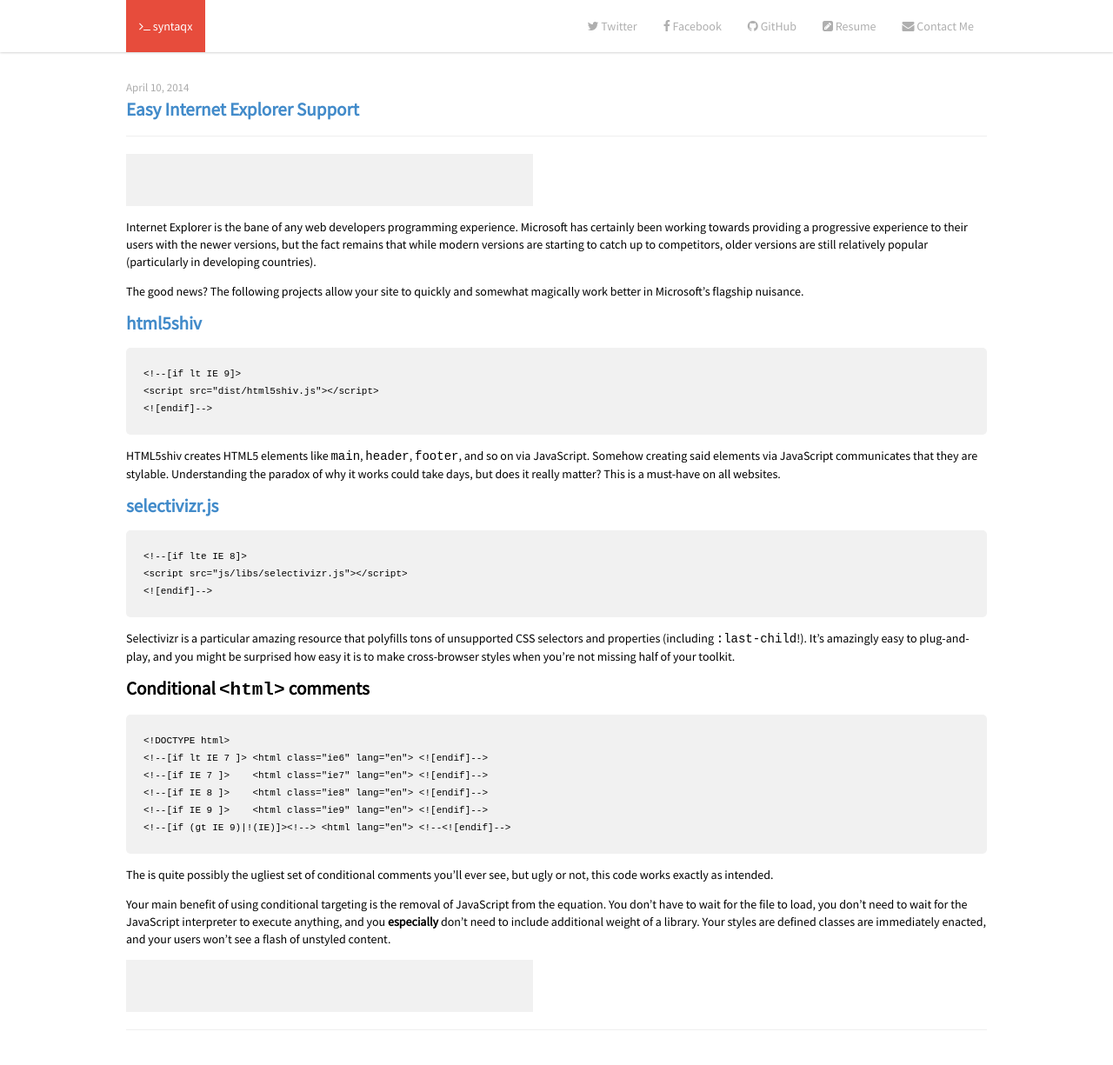
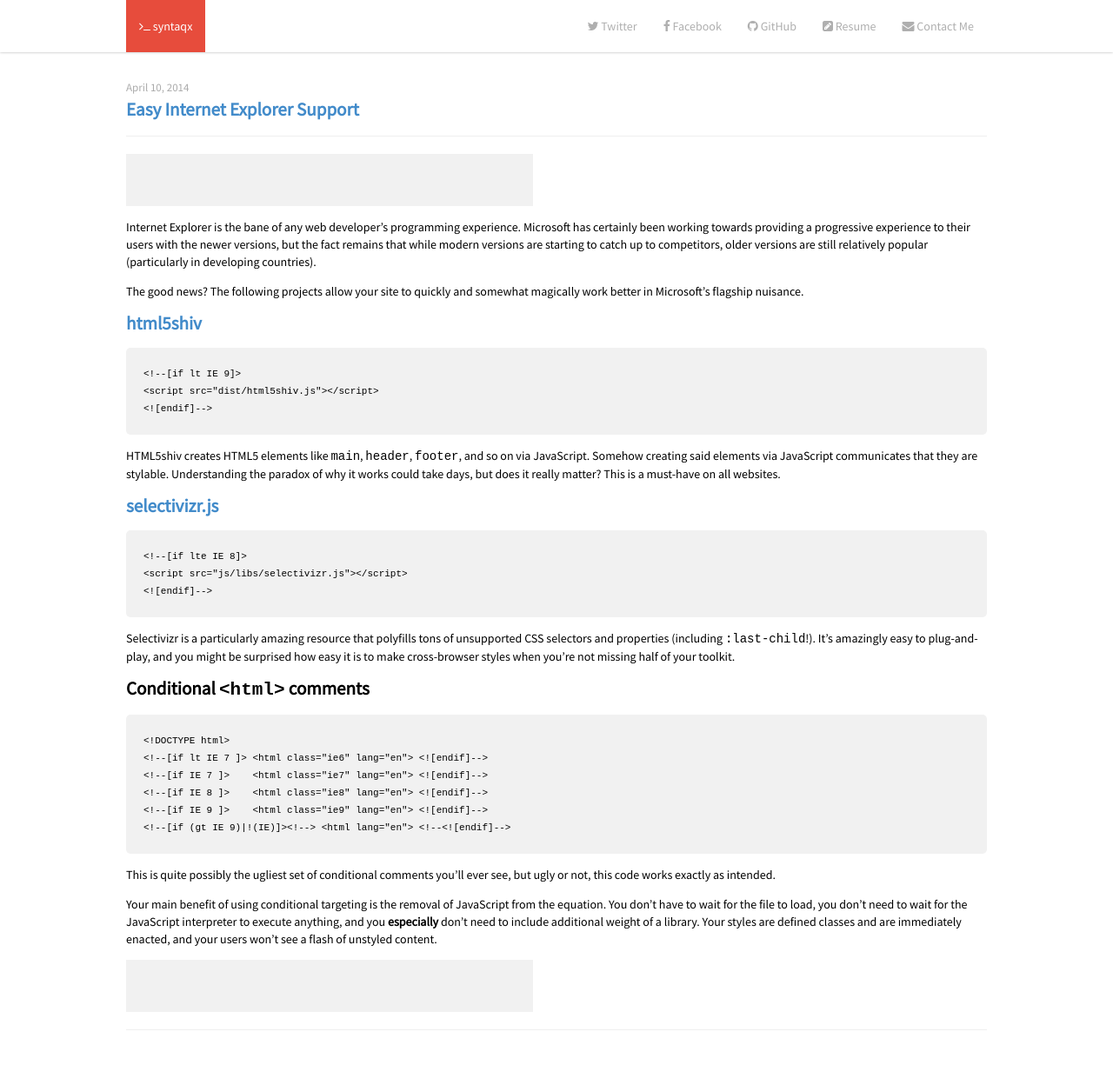
Before and after one commit to syntaqx/syntaqx.github.io, a Jekyll site: the page built from _posts/2014-04-10-easy-internet-explorer-support.md, in a window 1280 px wide. Shown: the whole page at 87% size. Built offline with Jekyll 4.4.1, drawn with Linux system fonts in a browser that asks for light colours; nearby versions of some CDN libraries; Markdown is read by kramdown in place of the engine named in the settings; comment, search, counter and statistics services are not loaded.

Commit message:
fixing some typos and such

```diff
--- a/_posts/2014-04-10-easy-internet-explorer-support.md
+++ b/_posts/2014-04-10-easy-internet-explorer-support.md
@@ -3,7 +3,7 @@ layout: post
 title: Easy Internet Explorer Support
 ---
 
-Internet Explorer is the bane of any web developers programming experience.
+Internet Explorer is the bane of any web developer's programming experience.
 Microsoft has certainly been working towards providing a progressive experience
 to their users with the newer versions, but the fact remains that while modern
 versions are starting to catch up to competitors, older versions are still
@@ -29,10 +29,10 @@ does it really matter? This is a must-have on all websites.
     <script src="js/libs/selectivizr.js"></script>
     <![endif]-->
 
-Selectivizr is a particular amazing resource that polyfills tons of unsupported
-CSS selectors and properties (including `:last-child`!). It's amazingly easy to
-plug-and-play, and you might be surprised how easy it is to make cross-browser
-styles when you're not missing half of your toolkit.
+Selectivizr is a particularly amazing resource that polyfills tons of
+unsupported CSS selectors and properties (including `:last-child`!). It's
+amazingly easy to plug-and-play, and you might be surprised how easy it is to
+make cross-browser styles when you're not missing half of your toolkit.
 
 ## Conditional `<html>` comments
 
@@ -43,12 +43,12 @@ styles when you're not missing half of your toolkit.
     <!--[if IE 9 ]>    <html class="ie9" lang="en"> <![endif]-->
     <!--[if (gt IE 9)|!(IE)]><!--> <html lang="en"> <!--<![endif]-->
 
-The is quite possibly the ugliest set of conditional comments you'll ever see,
+This is quite possibly the ugliest set of conditional comments you'll ever see,
 but ugly or not, this code works exactly as intended.
 
 Your main benefit of using conditional targeting is the removal of JavaScript
 from the equation. You don't have to wait for the file to load, you don't need
 to wait for the JavaScript interpreter to execute anything, and you
 __especially__ don't need to include additional weight of a library. Your styles
-are defined classes are immediately enacted, and your users won't see a flash of
-unstyled content.
+are defined classes and are immediately enacted, and your users won't see a
+flash of unstyled content.
```
